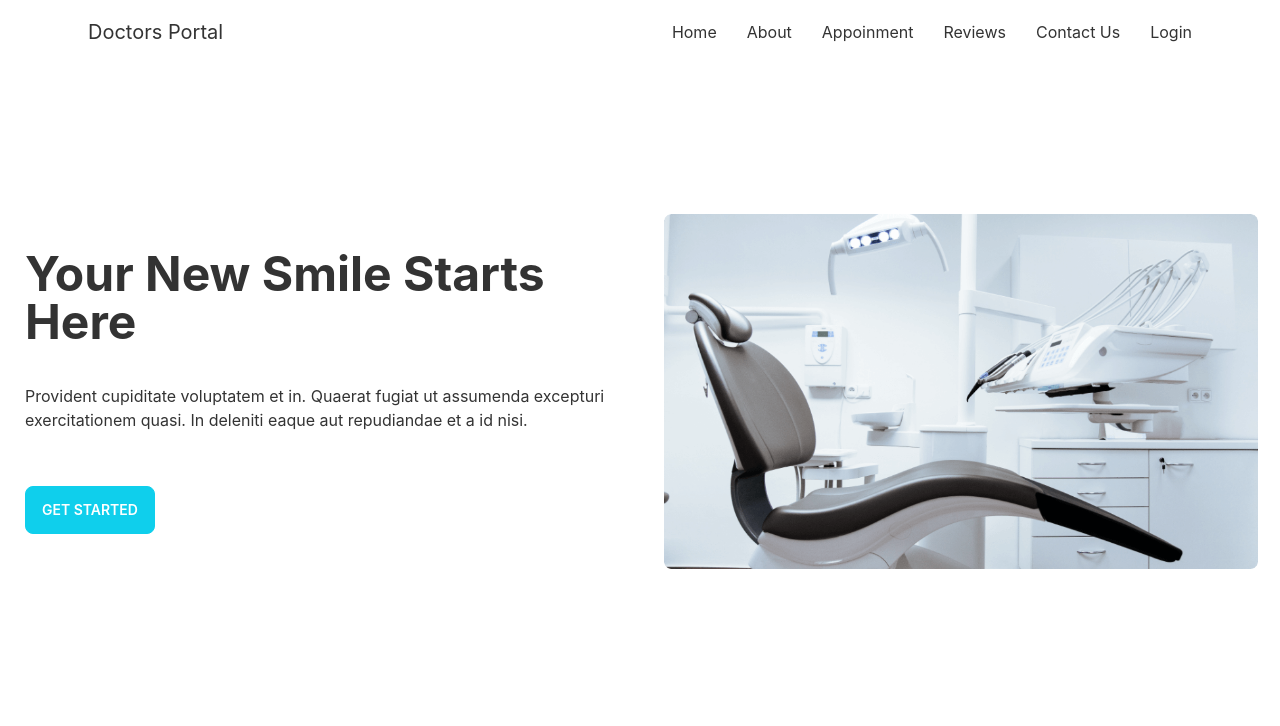
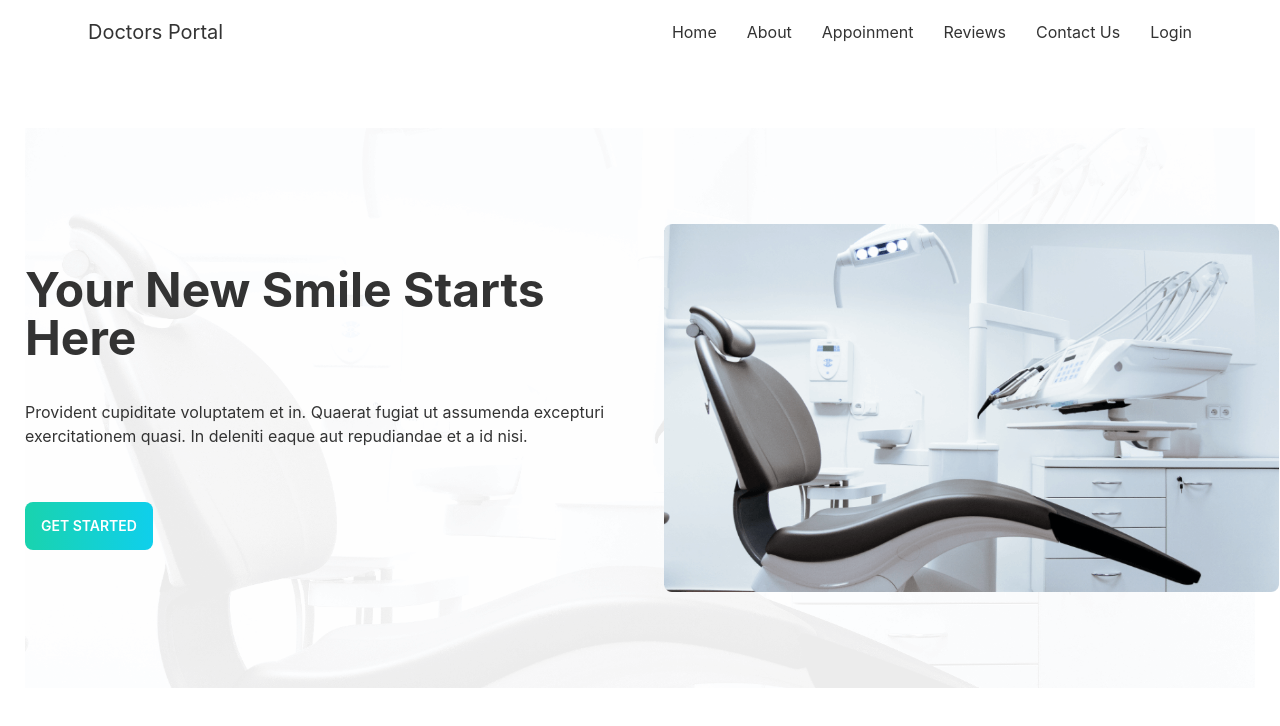
Before and after one commit to MIRJAKARIYA/Doctors-portal-react-project, a React (Create React App) app: page / in a window 1280 px wide. Shown: the top 726 px of the page. Built offline with nearby package versions, Linux system fonts and the light colour scheme.

Commit message:
banner background added

```diff
--- /dev/null
+++ b/src/Pages/Home/Banner.css
@@ -0,0 +1,5 @@
+.extra-style-banner{
+    background-image: url('../../assets/images/bg.png');
+    background-repeat: no-repeat;
+    background-size: cover;
+}
--- a/src/Pages/Home/Banner.js
+++ b/src/Pages/Home/Banner.js
@@ -1,19 +1,19 @@
 import React from "react";
 import Chair from "../../assets/images/chair.png";
-
+import './Banner.css';
 const Banner = () => {
   return (
-    <div className="hero w-auto mx-[25px] mt-[64px] lg:mt-[150px]">
-      <div className="w-full flex flex-col-reverse items-center lg:flex-row">
+    <div className="hero w-auto mx-[25px] mt-[64px] extra-style-banner">
+      <div className="w-full flex lg:py-24 flex-col-reverse items-center lg:flex-row max-w-[1400px] ">
         <div className="lg:w-1/2">
-          <div className="w-full lg:ml-auto max-w-[655px]">
+          <div className="w-full mt-[60px] lg:mt-0">
             <h1 className="text-5xl font-bold">Your New Smile Starts Here</h1>
-            <p className="py-6 mt-[14px] mb-[30px]">
+            <p className="py-6 mt-[14px] mb-6 lg:mb-[30px]">
               Provident cupiditate voluptatem et in. Quaerat fugiat ut assumenda
               excepturi exercitationem quasi. In deleniti eaque aut repudiandae
               et a id nisi.
             </p>
-            <button className="btn btn-primary text-white font-semibold">
+            <button className="btn border-0 text-white font-semibold bg-gradient-to-r from-secondary to-primary ">
               GET STARTED
             </button>
           </div>
@@ -21,7 +21,7 @@ const Banner = () => {
         <div className="w-full lg:w-1/2">
           <img
             src={Chair}
-            className="w-full mx-auto max-w-[594px] mb-[60px] lg:mb-0 h-[355px] rounded-md lg:ml-[24px]"
+            className="w-full lg:ml-[24px]"
             alt=""
           />
         </div>
--- a/tailwind.config.js
+++ b/tailwind.config.js
@@ -18,7 +18,9 @@ module.exports = {
     ],
   },
   theme: {
-    extend: {},
+    extend: {
+
+    },
   },
   plugins: [require("daisyui")],
 }
```
